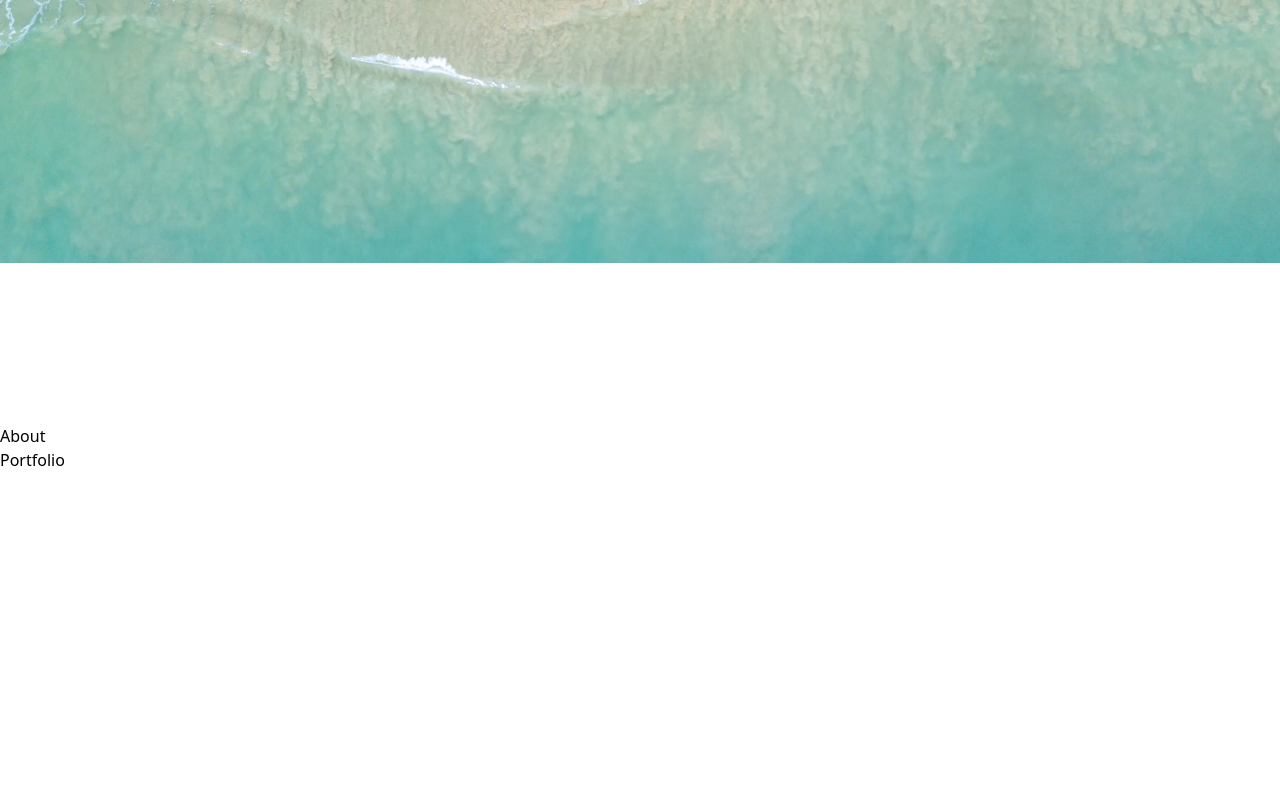
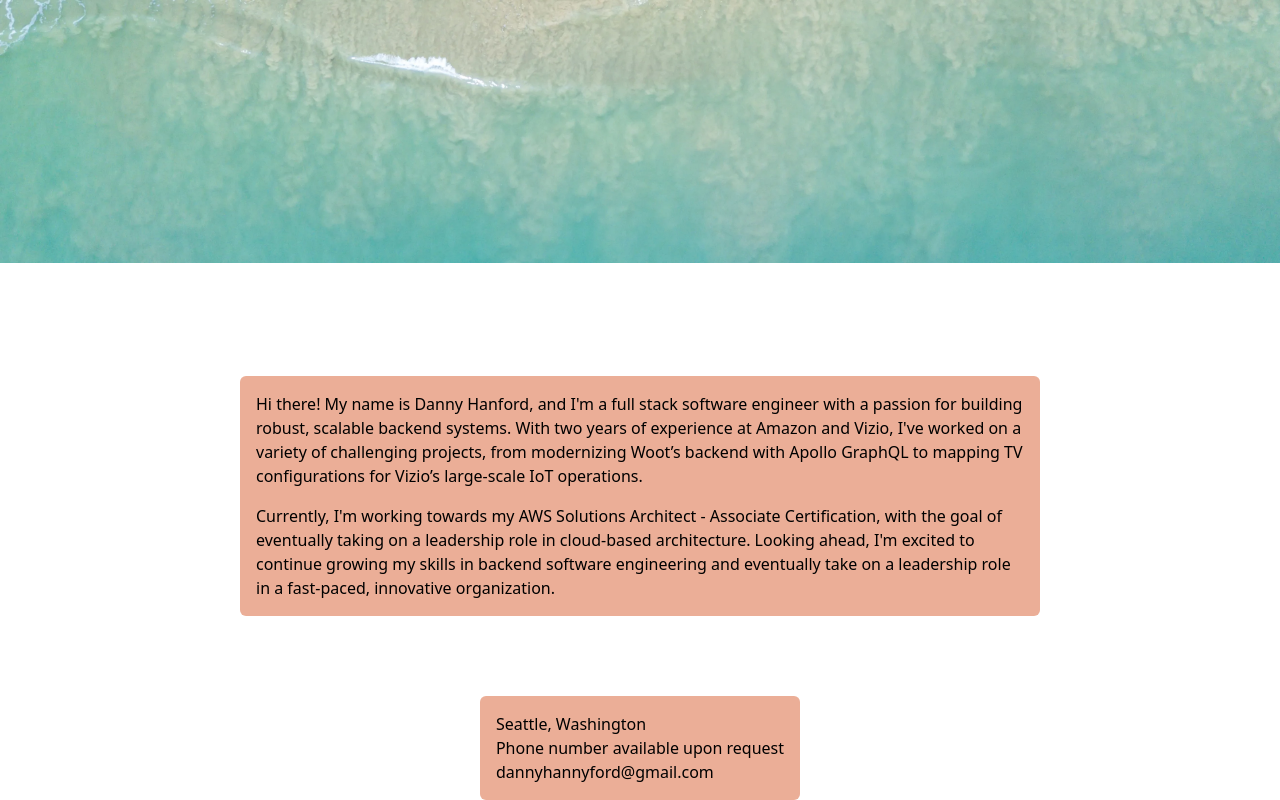
Before and after one commit to dannyhannyford/tynext, a Next.js app: page / in a window 1280 px wide. Shown: the part 412-1212 px from the top of the page. Before the commit the page ends 884 px from the top, so only its background shows below. Built offline with nearby package versions, Linux system fonts and the light colour scheme.

Commit message:
add About text blurb, add portfolio and contact components

```diff
--- a/components/Navbar.tsx
+++ b/components/Navbar.tsx
@@ -5,7 +5,8 @@ export default function Navbar() {
   const navList: { title: string; href: string }[] = [
     { title: 'Home', href: '/' },
     { title: 'About', href: '/#about' },
-    { title: 'Portfolio', href: '/#portfolio' },
+    // { title: 'Portfolio', href: '/#portfolio' },
+    { title: 'Contact', href: '/#contact' },
   ];
 
   return (
--- a/pages/About.tsx
+++ b/pages/About.tsx
@@ -1,9 +1,31 @@
 import React from 'react';
+import Link from 'next/link';
 
 export default function About() {
   return (
     <>
-      <div id="about">About</div>
+      <div id="about" className="mb-20 flex flex-row justify-center">
+        <div className="flex flex-col justify-center rounded-md bg-peach-400">
+          <div className="m-4 max-w-3xl">
+            <div className="mb-4">
+              Hi there! My name is Danny Hanford, and I'm a full stack software
+              engineer with a passion for building robust, scalable backend
+              systems. With two years of experience at Amazon and Vizio, I've
+              worked on a variety of challenging projects, from modernizing
+              Woot’s backend with Apollo GraphQL to mapping TV configurations
+              for Vizio’s large-scale IoT operations.
+            </div>
+            <div className="">
+              Currently, I'm working towards my AWS Solutions Architect -
+              Associate Certification, with the goal of eventually taking on a
+              leadership role in cloud-based architecture. Looking ahead, I'm
+              excited to continue growing my skills in backend software
+              engineering and eventually take on a leadership role in a
+              fast-paced, innovative organization.
+            </div>
+          </div>
+        </div>
+      </div>
     </>
   );
 }
--- /dev/null
+++ b/pages/Contact.tsx
@@ -0,0 +1,20 @@
+import Link from 'next/link';
+import React from 'react';
+
+export default function Contact() {
+  return (
+    <>
+      <div id="contact" className="flex flex-row justify-center">
+        <div className="flex flex-col justify-center rounded-md bg-peach-400">
+          <div className="m-4 max-w-md">
+            <div>Seattle, Washington</div>
+            <div>Phone number available upon request</div>
+            <Link href="mailto:dannyhannyford@gmail.com">
+              dannyhannyford@gmail.com
+            </Link>
+          </div>
+        </div>
+      </div>
+    </>
+  );
+}
--- a/pages/Portfolio.tsx
+++ b/pages/Portfolio.tsx
@@ -3,7 +3,7 @@ import React from 'react';
 export default function Portfolio() {
   return (
     <>
-      <div id="portfolio">Portfolio</div>
+      <div id="portfolio"></div>
     </>
   );
 }
--- a/pages/index.tsx
+++ b/pages/index.tsx
@@ -6,6 +6,7 @@ import Image from 'next/image';
 import ocean from '../public/oceanBeach.webp';
 import About from './About';
 import Portfolio from './Portfolio';
+import Contact from './Contact';
 
 const inter = Pacifico({ subsets: ['latin'], weight: '400' });
 
@@ -15,7 +16,7 @@ export default function Home({}) {
       <Head>
         <title>Danny Hanford</title>
       </Head>
-      <div className="h-screen">
+      <div className="mb-96">
         <div className="absolute -z-10">
           <Image src={ocean} priority quality={100} alt="beach" />
         </div>
@@ -34,7 +35,6 @@ export default function Home({}) {
               </div>
             </div>
           </div>
-
           <div className="flex flex-row justify-center">
             {linkCardData.map((data: any) => (
               <LinkCard key={data.title} {...data} />
@@ -44,6 +44,7 @@ export default function Home({}) {
       </div>
       <About />
       <Portfolio />
+      <Contact />
     </>
   );
 }
```
